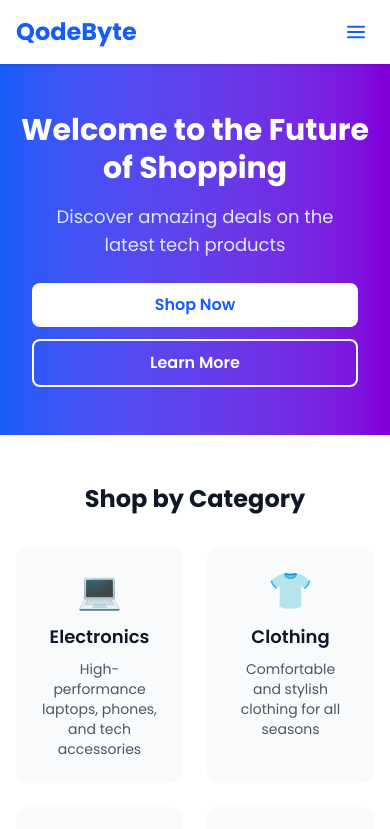
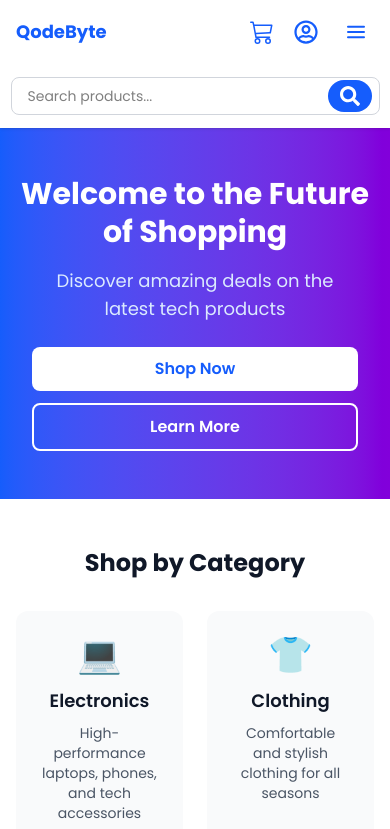
Before and after one commit to NedytheCoder/qodebyte_ecommerce, a Next.js app: page / in a window 390 px wide. Shown: the top 829 px of the page. Built offline with nearby package versions, Linux system fonts and the light colour scheme.

Commit message:
Updated the mobile nav

```diff
--- a/app/nav/Nav.tsx
+++ b/app/nav/Nav.tsx
@@ -4,6 +4,8 @@ import { useState } from "react";
 import { Product, Category } from "../types";
 import Link from "next/link";
 import { BsCart3 } from "react-icons/bs";
+import { FaRegUserCircle } from "react-icons/fa";
+import { FaSearch } from "react-icons/fa";
 
 interface NavProps {
   featuredCategories: Category[];
@@ -32,12 +34,58 @@ const Nav = ({
   const [check, setChecked] = useState(false);
 
   return (
-    <header className="bg-white shadow-sm sticky top-0 z-50">
+    <header
+      className="bg-white shadow-sm sticky top-0 z-50"
+      onClick={() => (isCategoriesOpen ? setIsCategoriesOpen(false) : "")}
+    >
       <div className="max-w-7xl mx-auto px-4 sm:px-6 lg:px-8">
         <div className="flex justify-between items-center h-16">
           {/* Logo */}
           <div className="flex items-center">
-            <h1 className="text-2xl font-bold text-blue-600">QodeByte</h1>
+            <Link href="/">
+              <h1 className="text-lg lg:text-2xl font-bold text-blue-600">
+                QodeByte
+              </h1>
+            </Link>
+          </div>
+          <div className="flex items-center gap-5">
+            {true && (
+              <>
+                <div className="md:hidden">
+                  <Link href="/cart" className="text-blue-600 relative">
+                    <BsCart3 size={24} />
+                    {cartCount > 0 && (
+                      <span className="absolute -top-3 -right-3 bg-red-500 text-white text-xs rounded-full h-5 w-5 flex items-center justify-center">
+                        {cartCount}
+                      </span>
+                    )}
+                  </Link>
+                </div>
+              </>
+            )}
+            <div className="md:hidden">
+              {true ? (
+                <Link href="/registration/login" className="text-blue-600">
+                  <FaRegUserCircle size={24} />
+                  {/*  When user is logged in it takes them
+              to dashoard, but when not it takes them to login page */}
+                </Link>
+              ) : (
+                <>
+                  <Link
+                    href="/registration/login"
+                    className="text-gray-700 hover:text-blue-600 px-3 py-1 text-sm font-light"
+                  >
+                    Login
+                  </Link>
+                  <Link
+                    href="/registration/signup"
+                    className="bg-blue-600 hover:bg-blue-700 text-white px-3 py-1 rounded-lg text-sm font-light transition-colors"
+                  >
+                    Register
+                  </Link>
+                </>
+              )}
             </div>
             <div className="md:hidden">
               <label>
@@ -53,6 +101,7 @@ const Nav = ({
                   <div className="w-[50%] h-[2px] bg-blue-600 rounded-md transition-all duration-300 origin-left -translate-y-[0.45rem] peer-checked:rotate-[45deg]"></div>
                 </div>
               </label>
+            </div>
           </div>
           <div className="hidden md:flex justify-between gap">
             {/* Navigation */}
@@ -172,35 +221,15 @@ const Nav = ({
           </div>
           {/* NAV FOR MOBILE PHONES */}
           <div
-            className={`absolute w-full bg-white ${
+            className={`${
               !check ? "-left-full" : "left-0"
-            } p-5 top-16 flex flex-col gap-5 transition-all z-55`}
+            } absolute w-full h-screen bg-[rgba(0,0,0,0.5)] p-5 top-16 flex flex-col gap-5 transition-all z-50`}
+            onClick={() => setChecked(false)}
           >
-            <div className="space-y-3">
-              <div className="relative">
-                <button
-                  onClick={() => setIsCategoriesOpen(!isCategoriesOpen)}
-                  className="flex items-center text-gray-700 hover:text-blue-600 px-3 py-2 rounded-md text-sm font-medium mb-3"
+            <div
+              className={`absolute w-[40%] h-full left-0 bg-[rgba(225,225,225)] p-5 top-0 flex flex-col gap-5 transition-all z-55`}
             >
-                  Categories
-                  <svg
-                    className="ml-1 h-4 w-4"
-                    fill="none"
-                    stroke="currentColor"
-                    viewBox="0 0 24 24"
-                  >
-                    <path
-                      strokeLinecap="round"
-                      strokeLinejoin="round"
-                      strokeWidth={2}
-                      d="M19 9l-7 7-7-7"
-                    />
-                  </svg>
-                </button>
-
-                {isCategoriesOpen && (
-                  <div className="absolute top-full left-0 mt-2 w-64 bg-white rounded-md shadow-lg ring-1 ring-black ring-opacity-5 z-50">
-                    <div className="py-1">
+              <div className="flex flex-col gap-3">
                 {featuredCategories.map((category) => (
                   <button
                     key={category.id}
@@ -210,28 +239,14 @@ const Nav = ({
                     }}
                     className="block w-full text-left px-4 py-2 text-sm text-gray-700 hover:bg-gray-100 hover:text-blue-600"
                   >
-                          <div className="flex items-center">
-                            <span className="text-xl mr-3">
-                              {category.icon}
-                            </span>
-                            <div>
                     <div className="font-medium">{category.name}</div>
-                              <div className="text-xs text-gray-500">
-                                {category.description}
-                              </div>
-                            </div>
-                          </div>
                   </button>
                 ))}
-                    </div>
-                  </div>
-                )}
-              </div>
 
                 <Link
                   href="#"
                   onClick={() => setChecked(false)}
-                className="text-gray-700 hover:text-blue-600 px-3 py-2 rounded-md text-sm font-medium"
+                  className="text-gray-700 hover:text-blue-600 px-3 py-2 rounded-md text-sm font-medium mb-2"
                 >
                   Deals
                 </Link>
@@ -243,13 +258,12 @@ const Nav = ({
                   Support
                 </Link>
               </div>
-            <form
-              onSubmit={(e) => {
-                handleSearch(e);
-                setChecked(false);
-              }}
-              className="relative"
-            >
+            </div>
+          </div>
+        </div>
+      </div>
+      <div className="flex justify-center items-center h-16 md:hidden">
+        <form onSubmit={handleSearch} className="relative">
           <input
             type="text"
             value={searchQuery}
@@ -259,40 +273,11 @@ const Nav = ({
           />
           <button
             type="submit"
-                className="absolute right-2 top-1/2 transform -translate-y-1/2 bg-blue-600 hover:bg-blue-700 text-white px-3 py-1.5 rounded-md text-sm font-medium transition-colors focus:ring-2 focus:ring-blue-500 focus:ring-offset-2"
+            className="absolute right-2 top-1/2 transform -translate-y-1/2 bg-blue-600 hover:bg-blue-700 text-white px-3 py-1.5 rounded-full text-sm font-light transition-colors focus:ring-2 focus:ring-blue-500 focus:ring-offset-2"
           >
-                Search
+            <FaSearch size={20} />
           </button>
         </form>
-            <Link
-              href="/cart"
-              onClick={() => setChecked(false)}
-              className="relative p-2 text-gray-700 hover:text-blue-600"
-            >
-              <BsCart3 size={24} />
-              {cartCount > 0 && (
-                <span className="absolute -top-1 left-7 bg-red-500 text-white text-xs rounded-full h-5 w-5 flex items-center justify-center">
-                  {cartCount}
-                </span>
-              )}
-            </Link>
-            {/* Auth buttons */}
-            <Link
-              href="/registration/login"
-              onClick={() => setChecked(false)}
-              className="text-gray-700 hover:text-blue-600 px-3 py-2 text-sm font-medium border rounded-sm border-gray-950"
-            >
-              Login
-            </Link>
-            <Link
-              href="/registration/signup"
-              onClick={() => setChecked(false)}
-              className="bg-blue-600 hover:bg-blue-700 text-white px-4 py-2 rounded-lg text-sm font-medium transition-colors"
-            >
-              Register
-            </Link>
-          </div>
-        </div>
       </div>
     </header>
   );
```
Lines whose indentation alone changed are shown as unchanged.
